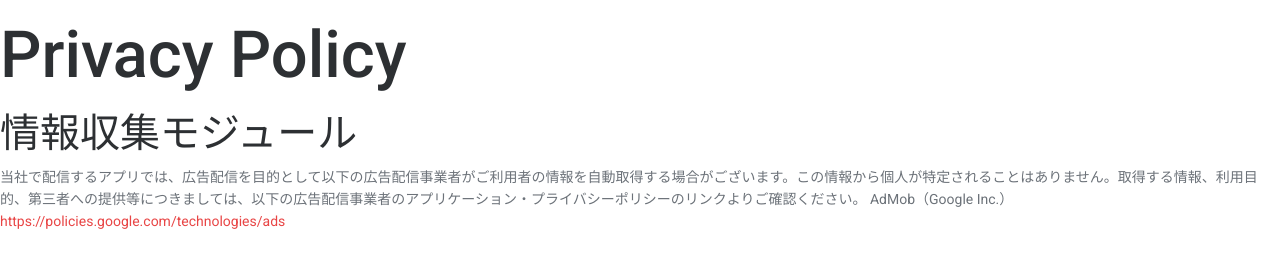
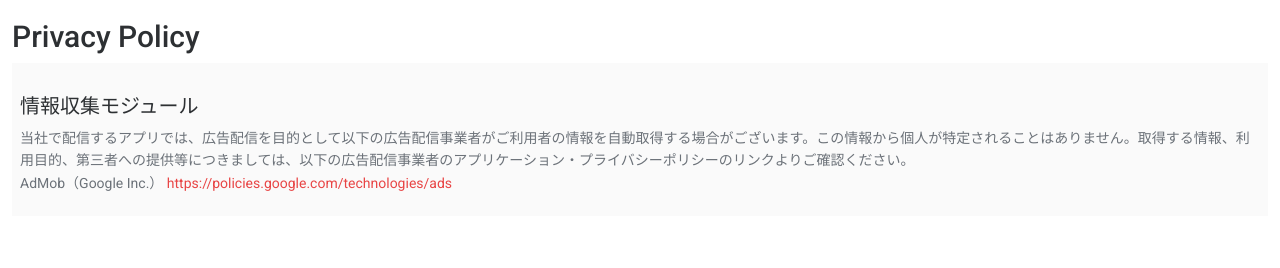
Before and after one commit to tsurutan/tsurutan, a plain HTML site: page roubit.html in a window 1280 px wide. Drawn offline with Linux system fonts and the light colour scheme.

Commit message:
fix roubit privacy policy css

```diff
--- a/css/main.css
+++ b/css/main.css
@@ -614,3 +614,20 @@ margin-top:50px;
     font-size: 17px;
     font-weight: 700;
 }
+
+.privacy-policy {
+  margin: 12px;
+}
+
+.privacy-policy h1 {
+  font-size: 30px;
+}
+
+.privacy-policy h2 {
+  font-size: 20px;
+}
+
+.privacy-policy__block {
+  background: #FAFAFA;
+  padding: 12px 8px 12px;
+}
--- a/roubit.html
+++ b/roubit.html
@@ -12,12 +12,16 @@
     <link rel="stylesheet" href="https://maxcdn.bootstrapcdn.com/font-awesome/4.4.0/css/font-awesome.min.css">
   </head>
   <body>
+    <div class="privacy-policy">
     <h1>Privacy Policy</h2>
-    <h2>情報収集モジュール</h2>
-    <p>当社で配信するアプリでは、広告配信を目的として以下の広告配信事業者がご利用者の情報を自動取得する場合がございます。この情報から個人が特定されることはありません。取得する情報、利用目的、第三者への提供等につきましては、以下の広告配信事業者のアプリケーション・プライバシーポリシーのリンクよりご確認ください。
-
-    AdMob（Google Inc.）
-    <a href="https://policies.google.com/technologies/ads?hl=ja">https://policies.google.com/technologies/ads</a>
-    </p>
+    <div class="privacy-policy__block">
+      <h2>情報収集モジュール</h2>
+      <p>当社で配信するアプリでは、広告配信を目的として以下の広告配信事業者がご利用者の情報を自動取得する場合がございます。この情報から個人が特定されることはありません。取得する情報、利用目的、第三者への提供等につきましては、以下の広告配信事業者のアプリケーション・プライバシーポリシーのリンクよりご確認ください。</br>
+      AdMob（Google Inc.）
+      <a href="https://policies.google.com/technologies/ads?hl=ja" target="_blan
+      k">https://policies.google.com/technologies/ads</a>
+      </p>
+    </div>
+    </div>
   </body>
 </html>
```
